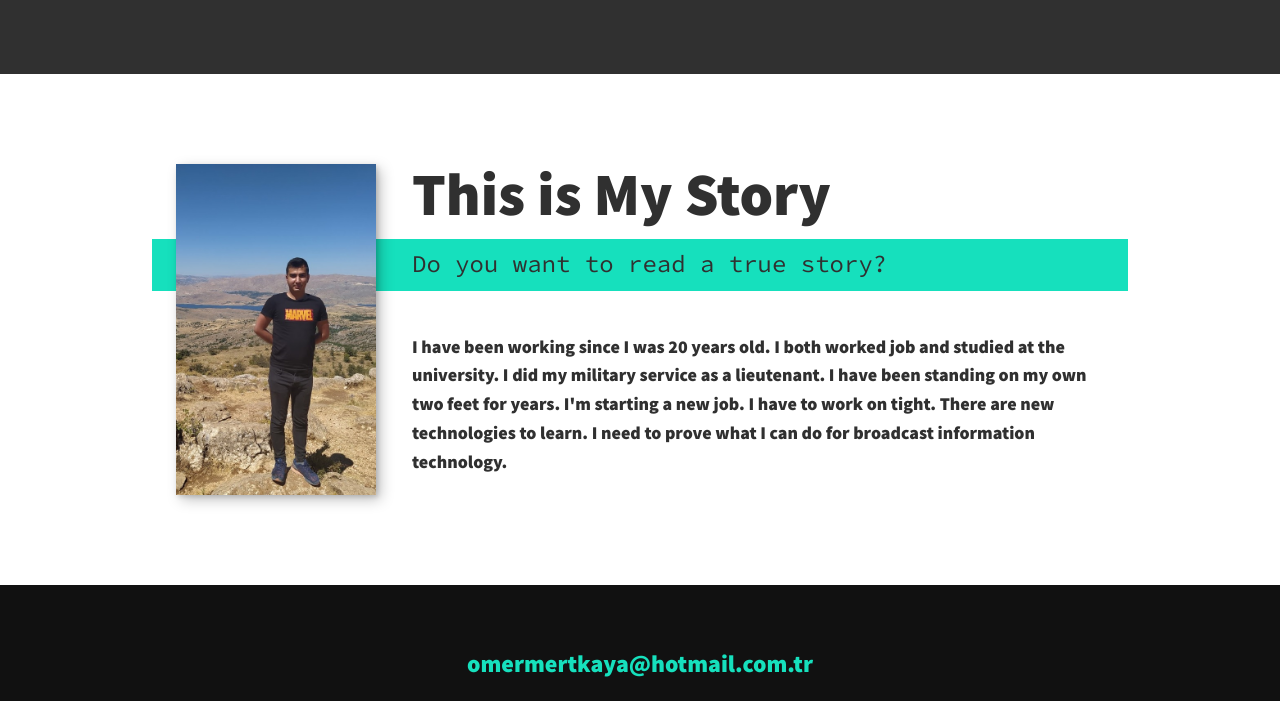
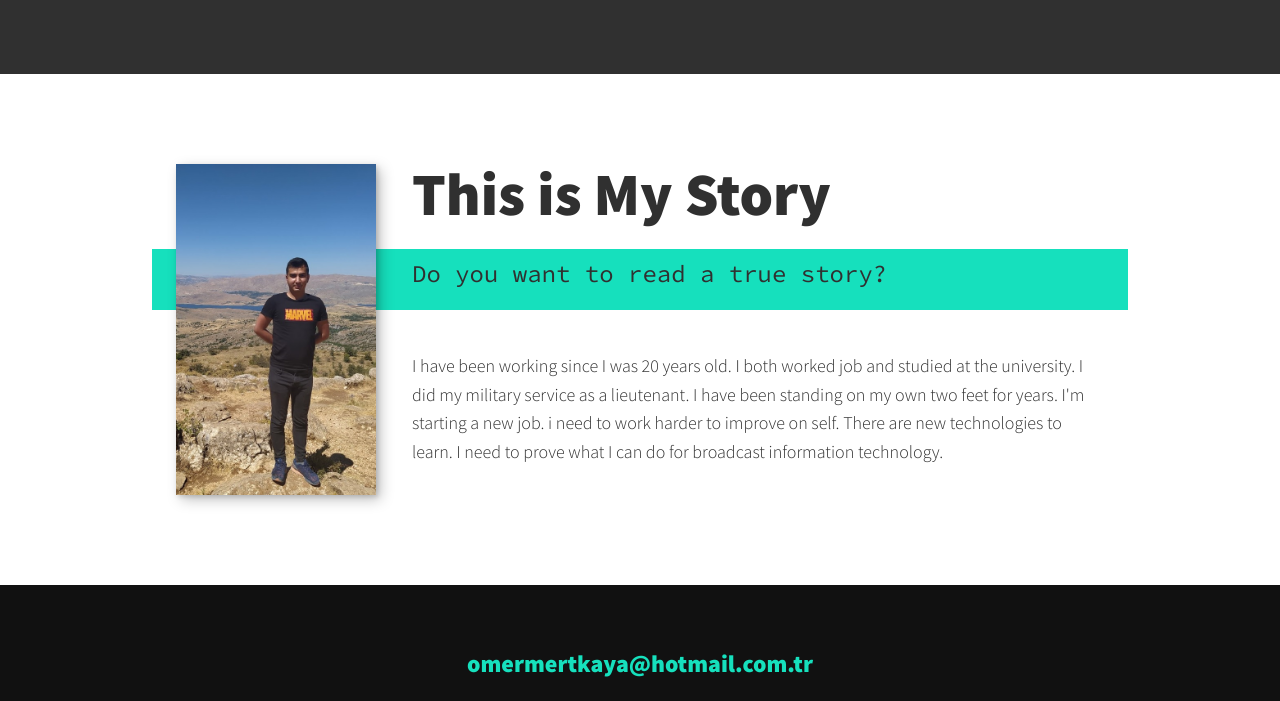
Before and after one commit to omermertkaya/portfolio, a plain HTML site: page index.html in a window 1280 px wide. Shown: the part 2489-3190 px from the top of the page. Drawn offline with nearby package versions, Linux system fonts and the light colour scheme.

Commit message:
Create index.html

```diff
--- a/index.html
+++ b/index.html
@@ -161,7 +161,7 @@
     <p class="section__subtitle section__subtitle--story">Do you want to read a true story?</p>
 
     <div class="story__body">
-        <p><b>I have been working since I was 20 years old. I both worked job and studied at the university. I did my military service as a lieutenant. I have been standing on my own two feet for years. I'm starting a new job. I have to work on tight. There are new technologies to learn. I need to prove what I can do for broadcast information technology.  </b></p>
+        <p>I have been working since I was 20 years old. I both worked job and studied at the university. I did my military service as a lieutenant. I have been standing on my own two feet for years. I'm starting a new job. i need to work harder to improve on self. There are new technologies to learn. I need to prove what I can do for broadcast information technology. </p>
 
     </div>
 
```
